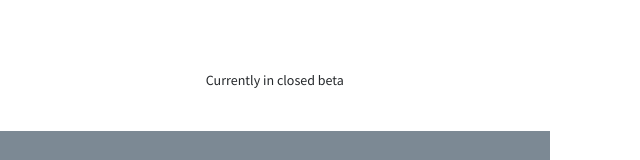
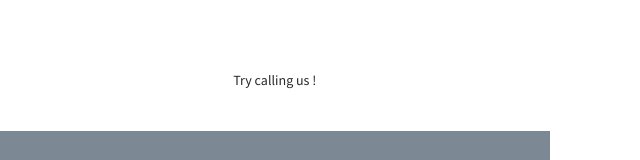
Before and after one commit to gflores/silverchat-website, a Vue app in the folder client/: page / in a window 1280 px wide. Shown: the part 281-441 px from the top of the page, without its empty margins (0-640 px from the left). Built offline with nearby package versions, Linux system fonts and the light colour scheme.

Commit message:
[Automated] Generating Production Files

```diff
--- a/client/public/index.html
+++ b/client/public/index.html
@@ -7,6 +7,8 @@
     <link rel="icon" href="<%= BASE_URL %>favicon.ico">
     <link href="https://fonts.googleapis.com/css?family=Source+Sans+Pro:400,700&display=swap" rel="stylesheet">
     <title>Silverchat</title>
+
+
   </head>
   <body>
     <noscript>
--- a/client/src/App.vue
+++ b/client/src/App.vue
@@ -7,6 +7,7 @@
         margin: 0;
         padding: 0;
         font-family: 'Source Sans Pro', sans-serif;
+        color: #26292c;
         -webkit-font-smoothing: antialiased;
         -moz-osx-font-smoothing: grayscale;
     }
--- a/client/src/pages/Home.vue
+++ b/client/src/pages/Home.vue
@@ -8,9 +8,10 @@
         .subtitle Instant voice or video calls from anyone visiting your website.
         //- iframe.direct-call(:class="instantCallButtonClicked ? 'active' : ''" width="600px" height="600px" src="http://localhost:3000/play/xrp/client" allow="camera;microphone")
         iframe.direct-call(:class="instantCallButtonClicked ? 'active' : ''" width="600px" height="600px" :src="icLandingUrl" allow="camera;microphone")
-        .fine-text Currently in closed beta
+        .fine-text(v-if="instantCallButtonClicked == false") Try calling us !
       section.s2
         .coming-soon Coming Soon...
+
 
     //- iframe(width="600px" height="600px" src="https://app.silverchat.co/play/xrp/client" allow="camera;microphone")
 
@@ -70,18 +71,25 @@ export default {
     flex-direction: column;
     height: calc(100% - 60px);
   }
-
+  @keyframes fade-in {
+    from {opacity: 0;}
+    to {opacity: 1;}
+  }
+  @keyframes background-fade-out {
+    from {background: hsla(120, 91%, 34%, 1);}
+    to {background: initial}
+  }
   section {
     padding: 40px 20px;
 
     .direct-call {
       margin-top: 40px;
-      // background: hsla(120, 91%, 34%, 1);
       width: 100%;
       height: 55px;
       border: 0;
       border-radius: 4px;
       transition: height 1s;
+      animation: fade-in 2s, background-fade-out 5s ease-in;
 
       &.active {
         height: 355px;
@@ -92,13 +100,11 @@ export default {
       .title {
         font-family: 'PantonBlack';
         font-size: 34px;
-        color: #26292c;
         text-align: center;
         line-height: 1.2em;
       }
       .subtitle {
         margin-top: 20px;
-        color: #26292c;
         font-size: 20px;
         line-height: 1.5em;
         text-align: center;
@@ -106,7 +112,6 @@ export default {
 
       .fine-text {
         margin-top: 20px;
-        color: #26292c;
         font-size: 14px;
         line-height: 1.5em;
         text-align: center;
```
Also changed, not shown: 7 other files (tests, documents, lock files or other folders).
